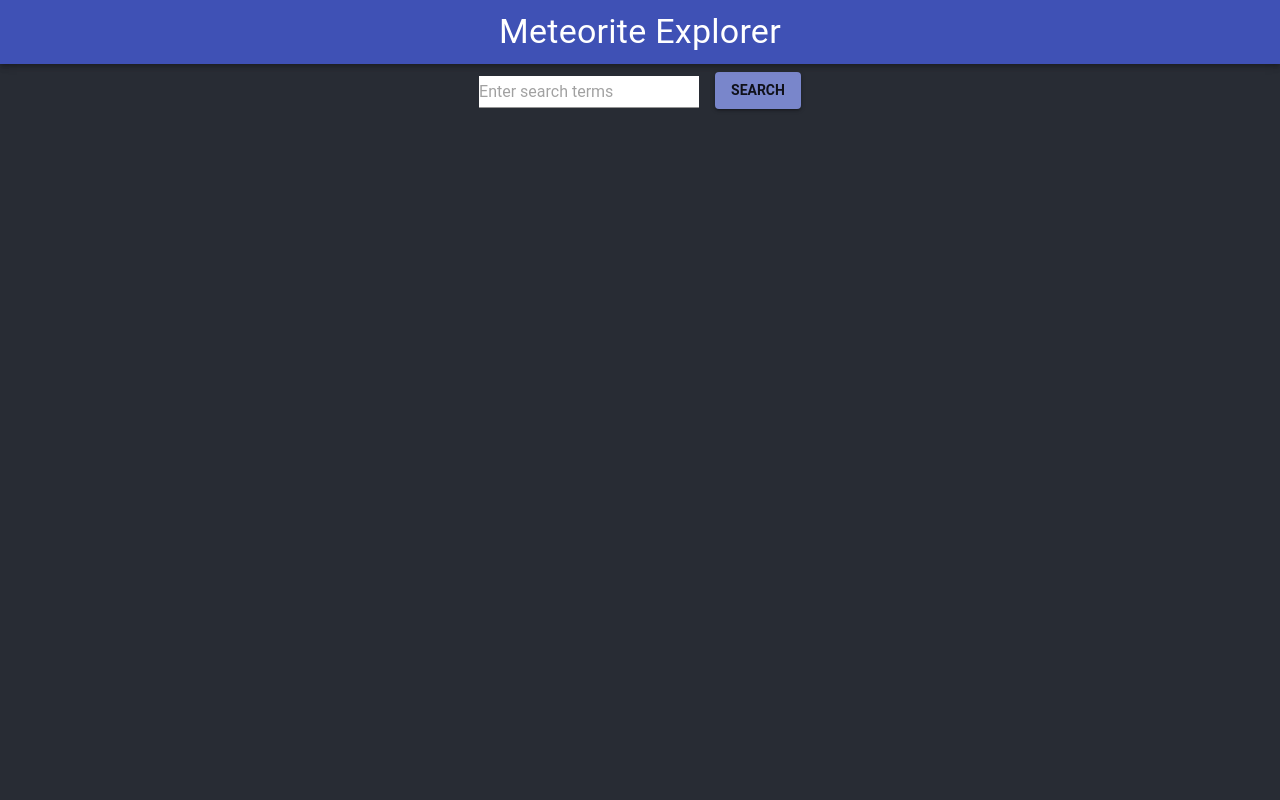
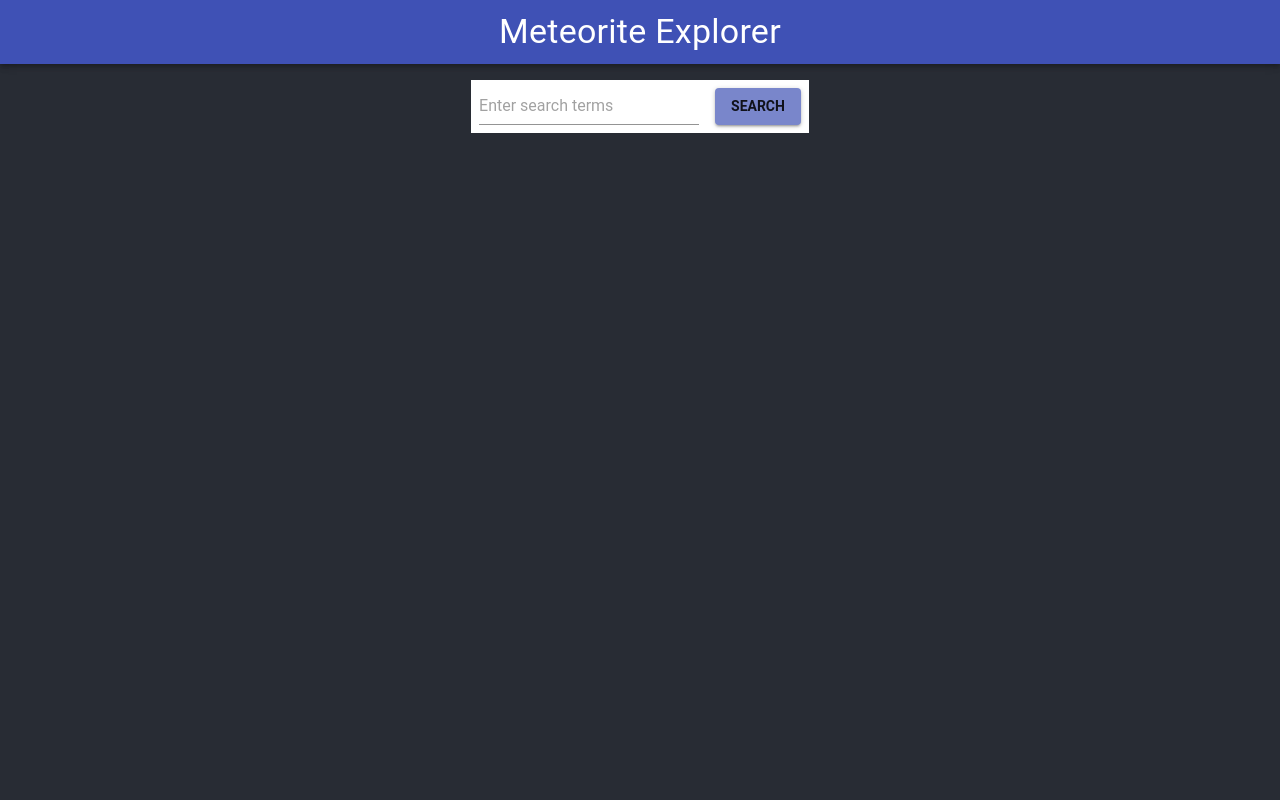
Before and after one commit to jdmedlock/meteorite, a React (Create React App) app: page / in a window 1280 px wide. Shown: the top 800 px of the page. Built offline with nearby package versions, Linux system fonts and the light colour scheme; no server answers.

Commit message:
Feature: Adjust styling of search box
Adjust styling of search box
- Make surrounding space uniform
- Add white background

Resolves: N/a
See also: N/a

```diff
--- a/src/components/MeteoriteTable.js
+++ b/src/components/MeteoriteTable.js
@@ -24,7 +24,6 @@ const CustomTableCell = withStyles(theme => ({
 const styles = theme => ({
   root: {
     width: '100%',
-    marginTop: theme.spacing.unit * 3,
     overflowX: 'auto',
   },
   table: {
--- a/src/components/Search.js
+++ b/src/components/Search.js
@@ -8,13 +8,14 @@ const styles = theme => ({
   container: {
     display: 'flex',
     backgroundColor: theme.palette.common.white,
+    margin: "1rem",
   },
 });
 
 const Search = (props) => {
   const { classes } = props;
   return (
-    <div className={classes.input}>
+    <div className={classes.container}>
       <SearchTerms />
       <SearchButton />
     </div>
```
